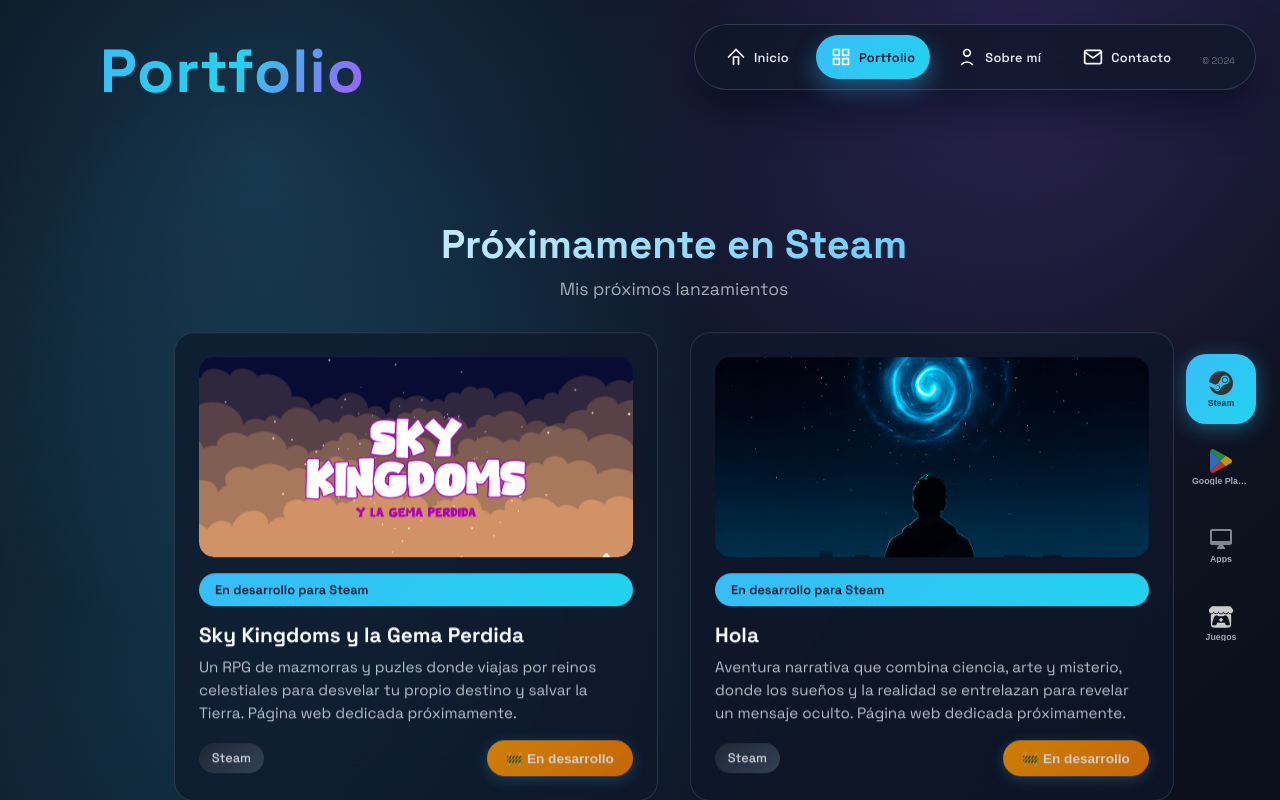
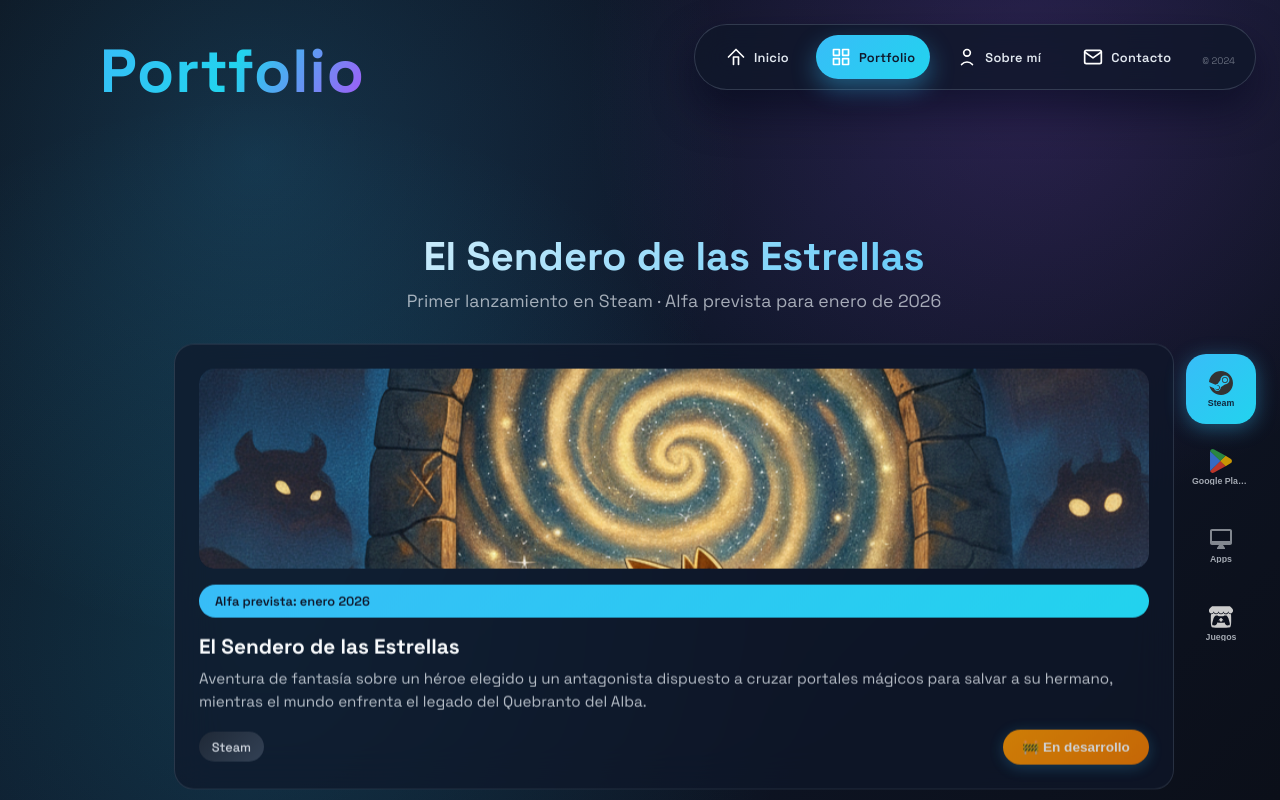
Before and after one commit to liyo-dev/liyodevWeb, an Angular app: page /portfolio in a window 1280 px wide. Built offline with nearby package versions, Linux system fonts and the light colour scheme.

Commit message:
Update Steam showcase for El Sendero de las Estrellas

```diff
--- a/src/app/portfolio/portfolio.component.html
+++ b/src/app/portfolio/portfolio.component.html
@@ -48,8 +48,8 @@
     <!-- Steam Projects -->
     <div class="content-panel steam-panel" [class.active]="activeCategory === 'steam'" #steamPanel>
       <div class="panel-header">
-        <h3>Próximamente en Steam</h3>
-        <p>Mis próximos lanzamientos</p>
+        <h3>El Sendero de las Estrellas</h3>
+        <p>Primer lanzamiento en Steam · Alfa prevista para enero de 2026</p>
       </div>
       <div class="content-grid-container">
         <!-- Manita flotante indicadora -->
--- a/src/app/portfolio/portfolio.component.ts
+++ b/src/app/portfolio/portfolio.component.ts
@@ -32,20 +32,12 @@ export class PortfolioComponent implements OnInit, AfterViewInit {
   // Próximos lanzamientos de Steam (destacados)
   steamGames = [
     {
-      title: 'Sky Kingdoms y la Gema Perdida',
-      description: 'Un RPG de mazmorras y puzles donde viajas por reinos celestiales para desvelar tu propio destino y salvar la Tierra. Página web dedicada próximamente.',
+      title: 'El Sendero de las Estrellas',
+      description: 'Aventura de fantasía sobre un héroe elegido y un antagonista dispuesto a cruzar portales mágicos para salvar a su hermano, mientras el mundo enfrenta el legado del Quebranto del Alba.',
       link: '#',
-      status: 'En desarrollo para Steam',
+      status: 'Alfa prevista: enero 2026',
       featured: true,
-      image: 'assets/img/skyKingdoms.png'
-    },
-    {
-      title: 'Hola',
-      description: 'Aventura narrativa que combina ciencia, arte y misterio, donde los sueños y la realidad se entrelazan para revelar un mensaje oculto. Página web dedicada próximamente.',
-      link: '#',
-      status: 'En desarrollo para Steam',
-      featured: true,
-      image: 'assets/img/hola.png'
+      image: 'assets/img/sendero/sendero_portada.png'
     }
   ];
 
@@ -170,7 +162,7 @@ export class PortfolioComponent implements OnInit, AfterViewInit {
     this.seoService.setPageSeo({
       title: 'Portfolio',
       description: 'Descubre los proyectos de Raúl Báez (Liyodev): videojuegos para Steam y Google Play, aplicaciones web con Angular y Unity. Innovación en cada línea de código.',
-      keywords: 'portfolio developer, proyectos Steam, juegos Google Play, aplicaciones Angular, Unity games, Sky Kingdoms, videojuegos RPG',
+      keywords: 'portfolio developer, proyectos Steam, juegos Google Play, aplicaciones Angular, Unity games, El Sendero de las Estrellas, videojuegos RPG',
       image: 'https://liyodev.web.app/completo_icon-512x512.png'
     });
   }
```
